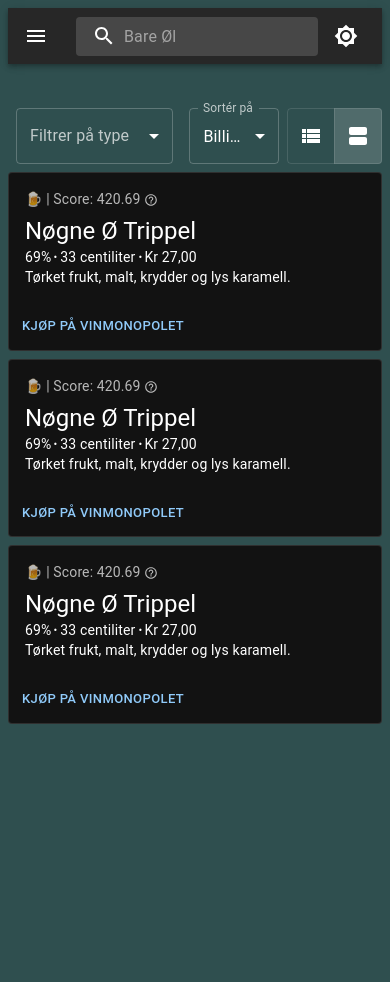
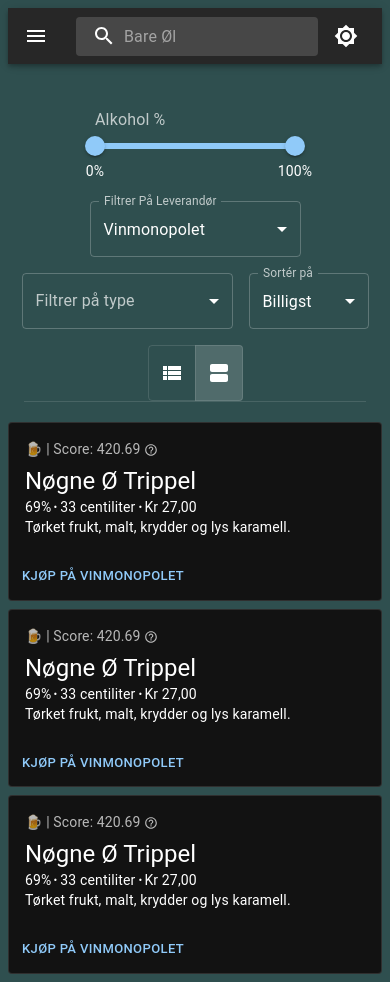
Before and after one commit to arienshibani/alkulator-web, a Next.js app: page / in a window 390 px wide. Before the commit the page ends 844 px from the top, so only its background shows below. Built offline with nearby package versions, Linux system fonts and the light colour scheme.

Commit message:
feat(Grid.js): Add abv slider, distributor drop down menu, and make the entire filter menu centered and more responsive.

```diff
--- a/components/Grid/Grid.js
+++ b/components/Grid/Grid.js
@@ -13,12 +13,17 @@
 import ListItemText from "@mui/material/ListItemText";
 import OutlinedInput from "@mui/material/OutlinedInput";
 import Slider from '@mui/material/Slider';
+import Typography from '@mui/material/Typography';
+import Divider from '@mui/material/Divider';
 import Card from "./Card";
+
 
 export default function FullWidthGrid() {
   const [alignment, setAlignment] = useState("large");
-  const [age, setAge] = useState("Billigst");
+  const [sortMode, setSortMode] = useState("Billigst");
   const [alcoholTypesSelected, setAlcoholTypesSelected] = useState([]);
+  const [distributorsSelected, setDistributorsSelected] = useState(["Vinmonopolet"]);
+  const [abvPercentage, setabvPercentage] = React.useState([0, 100]);
 
   // Used for alcohol type selection:
   const listOfAlcoholTypes = [
@@ -35,6 +40,30 @@
     "Mjød 🐝",
     "Musserende 🍾",
     "Sake 🍶",
+  ];
+
+  const listOfDistributors = [
+    "Vinmonopolet",
+    "Meny",
+    "Joker",
+    "Oda",
+    "Gulating"
+  ];
+
+  const valueTextABVSlider = (value) => {
+    return `${value}%`;
+  }
+
+
+  const alcoholSliderMarks = [
+    {
+      value: 0,
+      label: `${abvPercentage[0]}%`,
+    },
+    {
+      value: 100,
+      label: `${abvPercentage[1]}%`,
+    },
   ];
 
   const ITEM_HEIGHT = 408;
@@ -55,17 +84,61 @@
     setAlcoholTypesSelected(value);
   };
 
+  const handleDistributorSelection = (event) => {
+    const {
+      target: { value },
+    } = event;
+    setDistributorsSelected(value);
+  };
+
   const handleAlignment = (event, newAlignment) => {
     setAlignment(newAlignment);
   };
 
   const handleSort = (event) => {
-    setAge(event.target.value);
+    setSortMode(event.target.value);
+  };
+
+  const handleABVPercentageChange = (event, newValue) => {
+    setabvPercentage(newValue)
   };
 
   return (
     <Box sx={{ flexGrow: 1 }}>
-      <Box sx={{ display: "flex", justifyContent: "flex-end" }}>
+
+      <Box sx={{ display: "flex", justifyContent: "center", flexWrap: "wrap" }}>
+        <Box sx={{ m: 1, width: 200, paddingRight: "10px", paddingLeft: "10px" }}>
+          <InputLabel>
+            Alkohol %
+          </InputLabel>
+          <Slider
+            getAriaLabel={() => 'Temperature range'}
+            value={abvPercentage}
+            onChange={handleABVPercentageChange}
+            valueLabelDisplay="auto"
+            marks={alcoholSliderMarks}
+            getAriaValueText={valueTextABVSlider}
+          />
+        </Box>
+
+        <FormControl sx={{ m: 1, width: "25vh" }}>
+          <InputLabel>Filtrer På Leverandør</InputLabel>
+          <Select
+            label="Filtrer på Leverandør"
+            onChange={handleDistributorSelection}
+            multiple
+            value={distributorsSelected}
+            input={<OutlinedInput label="Filtrer på Leverandør" />}
+            renderValue={(selected) => selected.join(", ")}
+            MenuProps={MenuProps}
+          >
+            {listOfDistributors.map((alcoholType) => (
+              <MenuItem key={alcoholType} value={alcoholType}>
+                <Checkbox checked={distributorsSelected.indexOf(alcoholType) > -1} />
+                <ListItemText primary={alcoholType} />
+              </MenuItem>))}
+          </Select>
+        </FormControl>
 
         <FormControl sx={{ m: 1, width: "25vh" }}>
           <InputLabel>Filtrer på type</InputLabel>
@@ -89,7 +162,7 @@
         <FormControl sx={{ m: 1, width: "120px" }}>
           <InputLabel>Sortér på</InputLabel>
           <Select
-            value={age}
+            value={sortMode}
             label="Sortér på"
             onChange={handleSort}
           >
@@ -113,6 +186,8 @@
         </ToggleButtonGroup>
       </Box>
 
+      <Divider variant="middle" sx={{ marginBottom: "20px" }} />
+
       <Grid
         container
         spacing={1}
```
